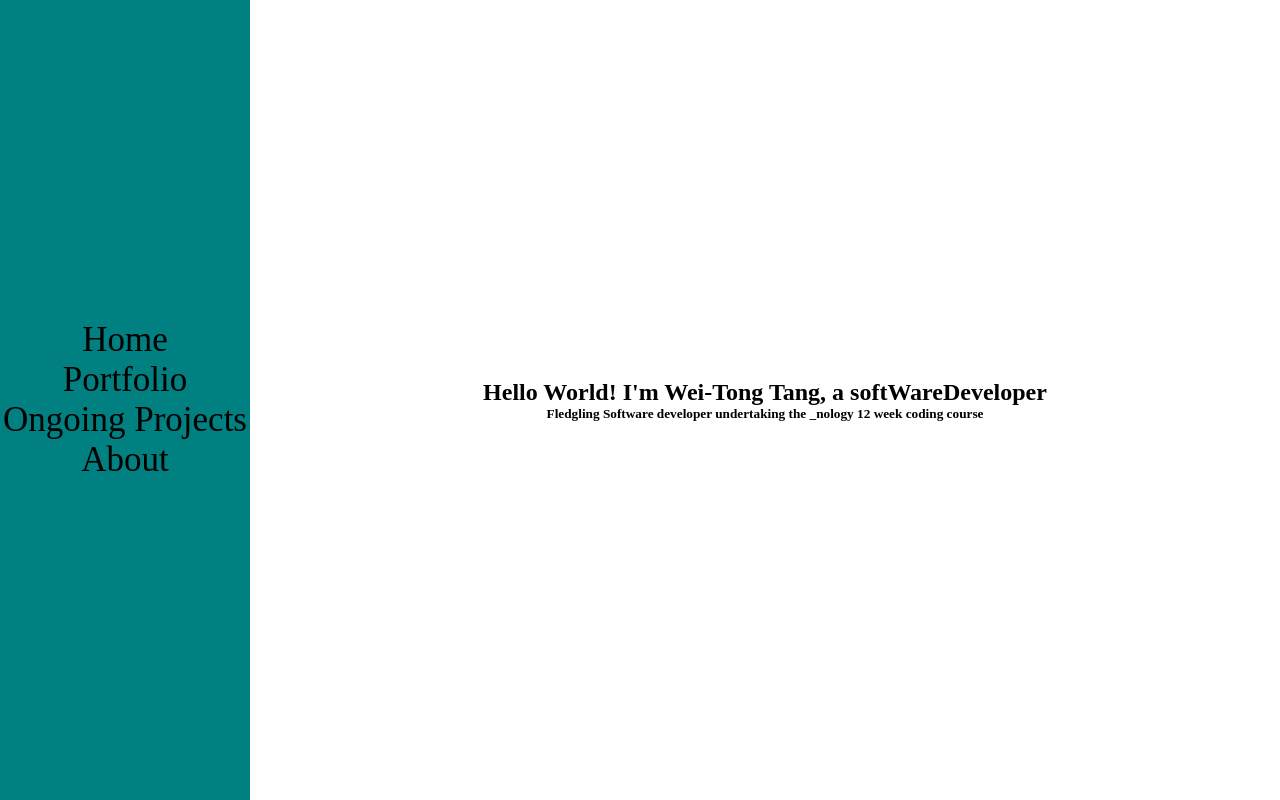
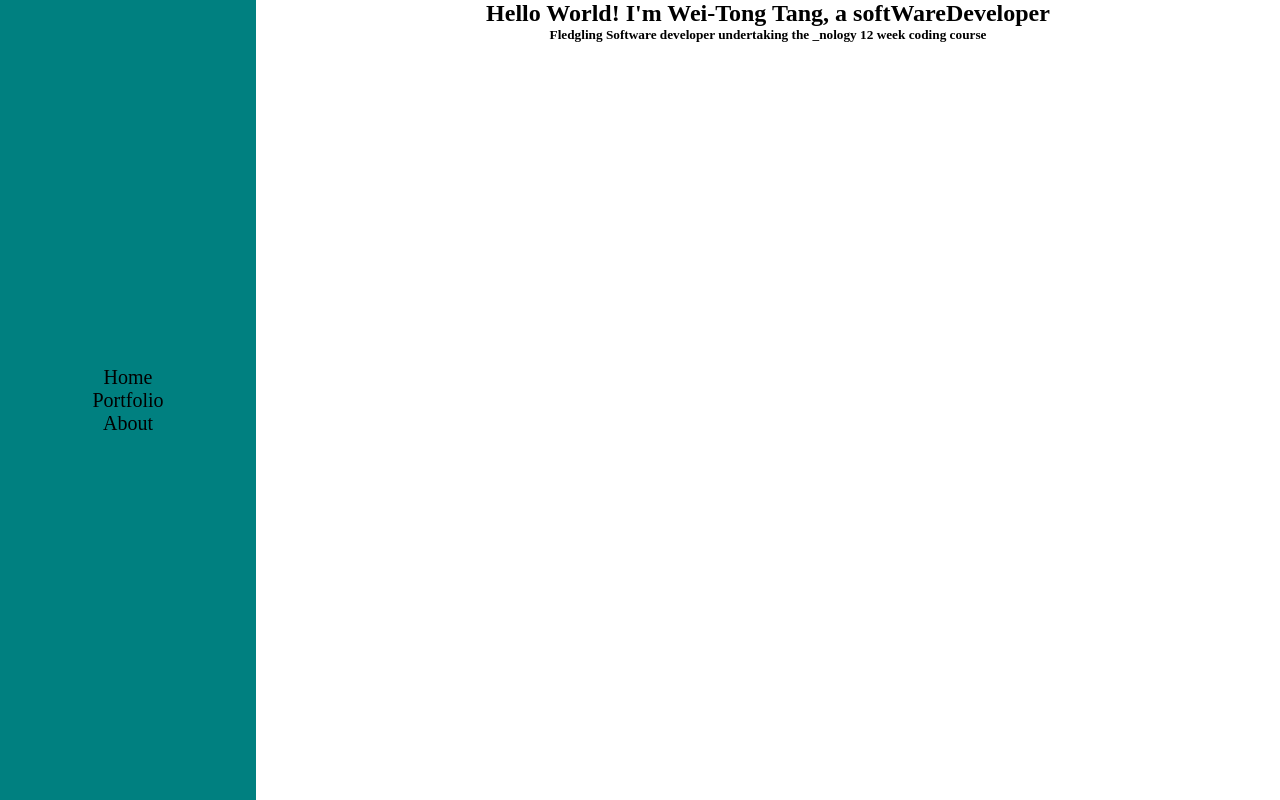
Before and after one commit to wtang98/portfolio2, a plain HTML site: page home.html in a window 1280 px wide. Drawn offline with Linux system fonts and the light colour scheme; a web font is replaced by a local one.

Commit message:
fixed nav to place/centered rest page

```diff
--- a/assets/writing-colors/fonts/_writing.scss
+++ b/assets/writing-colors/fonts/_writing.scss
@@ -1 +1,4 @@
 $primary-color: teal;
+
+
+$primary-font:'Hahmlet', serif;
--- a/home.html
+++ b/home.html
@@ -5,19 +5,21 @@
         <meta http-equiv="X-UA-Compatible" content="IE=edge">
         <meta name="viewport" content="width=device-width, initial-scale=1.0">
         <link rel="stylesheet" href="home.css">
+        <link rel="preconnect" href="https://fonts.googleapis.com">
+        <link rel="preconnect" href="https://fonts.gstatic.com" crossorigin>
+        <link href="https://fonts.googleapis.com/css2?family=Hahmlet:wght@100&display=swap" rel="stylesheet">
         <title>Portfolio</title>
     </head>
 
     <body>
         <section class= "firstpage">
-            <nav>
+            <div class="sidenav">
                 <ul>
                     <li>Home</li>
                     <li>Portfolio</li>
-                    <li>Ongoing Projects</li>
                     <li>About</li>
                 </ul>
-            </nav>
+            </div>
 
             <div class="landing">
                 <H1>
@@ -30,5 +32,13 @@
                 </h5>
             </div>
         </section>
+        <br>
+        <br>
+        <section class="portfolio">
+            <h2 class="port">Portfolio</h1>
+        </section>
+        <section class="about">
+            <h2 class="abou">About</h2>
+        </section>
     </body>
 </html>
--- a/home.scss
+++ b/home.scss
@@ -3,11 +3,12 @@
     padding: 0;
     margin: 0;
     box-sizing: border-box;
+    font-family: $primary-font;
 }
 @media only screen and (max-width: 768px){
 //mobile/tablet
     body{
-            nav{
+            div.sidenav{
                 border: solid $primary-color 1px;
                 background-color: $primary-color;
                 ul{
@@ -15,7 +16,7 @@
                     padding:15px;
                     display: flex;
                     align-items: center;
-                    justify-content: space-between;
+                    justify-content: space-around;
                     flex-direction: row;
                     li{
                         list-style: none;
@@ -38,13 +39,32 @@
     body{
         section.firstpage{
             display: flex;
-            flex-direction: row;
+            flex-direction: column;
             text-align: center;
-            nav{
+            div.landing{
+                display: flex;
+                flex-direction: column;
+                justify-content: center;
+                align-items: center;
+                text-align: center;
+                margin-left: 20vw;
+
+            }
+            div.sidenav{
+                height: 100%;
+                position: fixed;
+                position: 0;
+                z-index: 1;
+                top: 0;
+                left: 0;
+                overflow-x: hidden;
+                width: 25vw;
+
+
                 ul{
                     list-style: none;
                     border: $primary-color;
-                    width: 250px;
+                    width: 20vw;
                     display: flex;
                     flex-direction: column;
                     align-items: center;
@@ -52,18 +72,9 @@
                     background-color: $primary-color;
                     height: 100vh;
                     li{
-                    font-size: 35px;
+                        font-size: 20px;
                     }
                 }
-
-            }
-            div.landing{
-                display: flex;
-                flex-direction: column;
-                justify-content: center;
-                align-items: center;
-                text-align: center;
-                width: 100vw;
             }
             }
     }
```
Also changed, not shown: assets/writing-colors/fonts/_writing.css (added), home.css.
